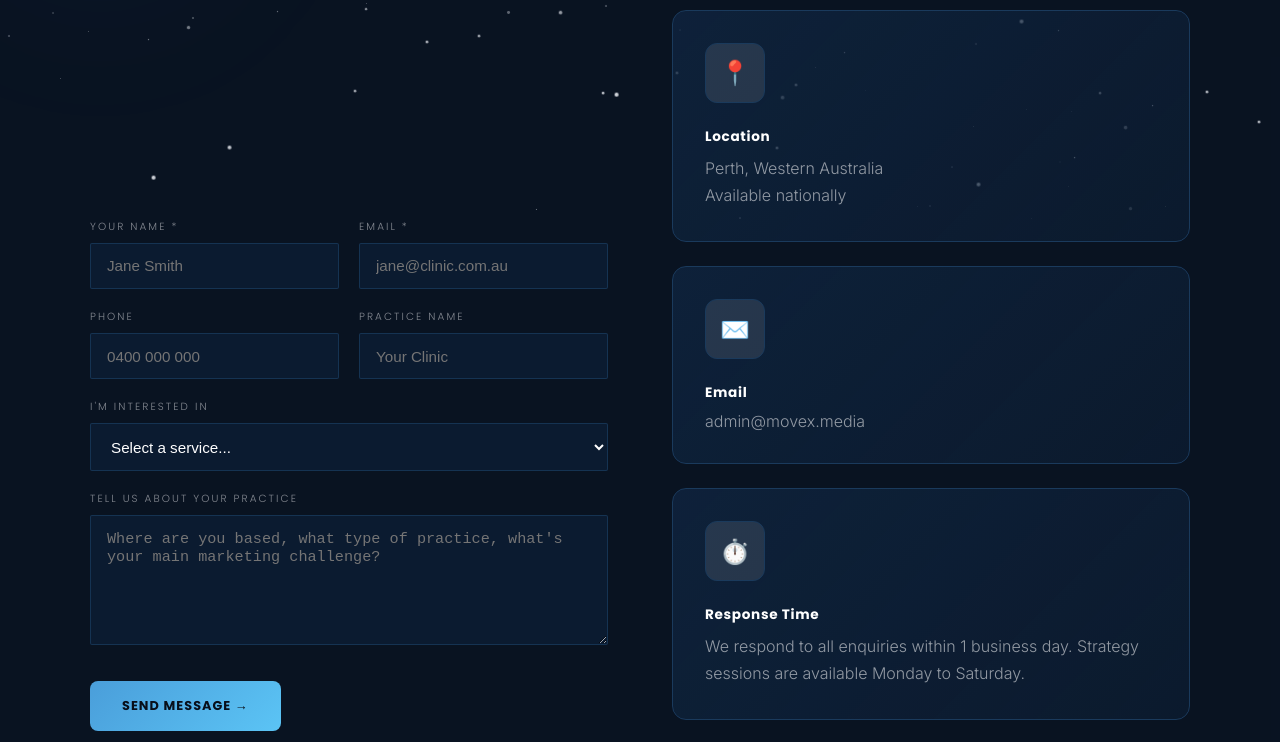
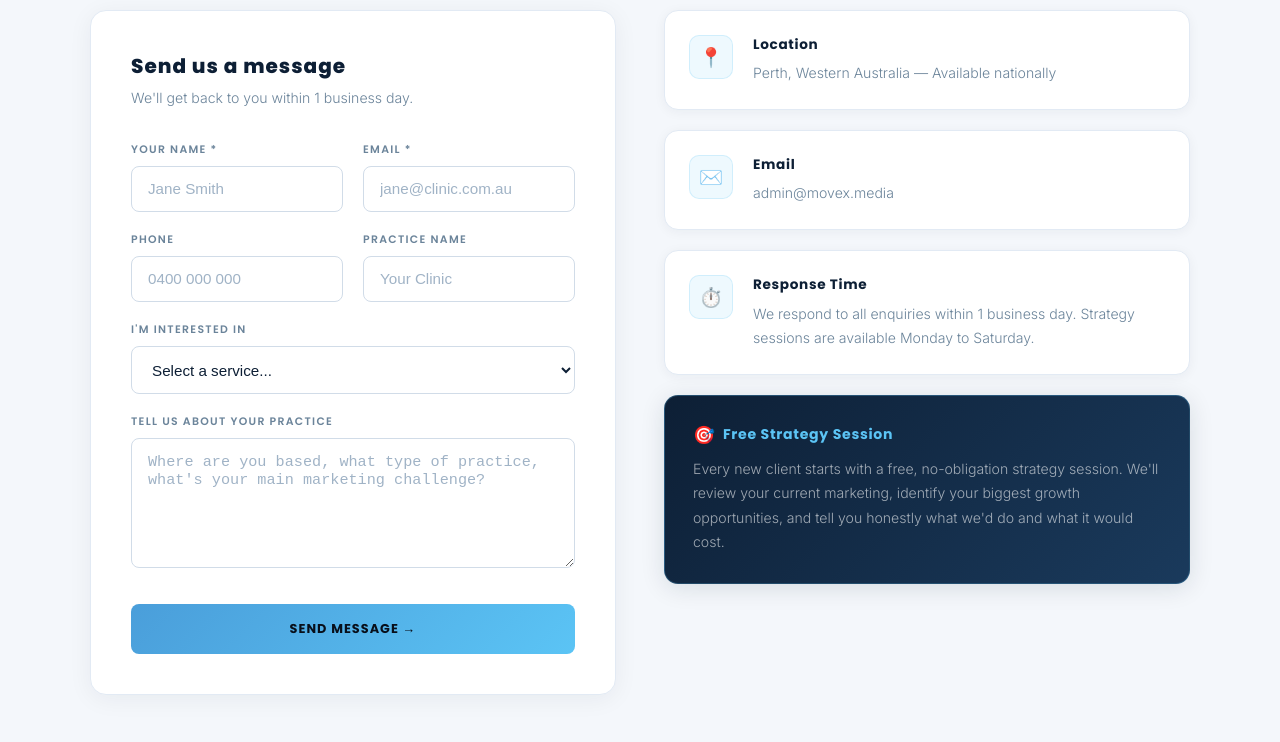
Before and after one commit to MoveXMedia/movexmedia, a Next.js app: page /contact in a window 1280 px wide. Shown: the part 580-1322 px from the top of the page. Built offline with nearby package versions, Linux system fonts and the light colour scheme.

Commit message:
Contact page: light mode section, top-aligned columns, styled form card

```diff
--- a/pages/contact.js
+++ b/pages/contact.js
@@ -42,26 +42,28 @@ export default function Contact() {
 
   const inputStyle = {
     width: '100%',
-    background: 'rgba(15,37,64,0.5)',
-    border: '1px solid rgba(26,58,92,0.8)',
-    borderRadius: '2px',
+    background: '#ffffff',
+    border: '1px solid #d1dce8',
+    borderRadius: '8px',
     padding: '0.85rem 1rem',
-    color: 'white',
+    color: '#0d1f35',
     fontSize: '0.95rem',
     fontFamily: 'Exo 2, sans-serif',
-    fontWeight: 300,
+    fontWeight: 400,
     outline: 'none',
     transition: 'border-color 0.2s',
+    boxSizing: 'border-box',
   };
 
   const labelStyle = {
     display: 'block',
     fontFamily: 'Poppins, sans-serif',
-    fontSize: '0.65rem',
-    letterSpacing: '0.2em',
-    color: 'rgba(255,255,255,0.5)',
+    fontSize: '0.68rem',
+    letterSpacing: '0.12em',
+    color: '#6b849a',
     marginBottom: '0.5rem',
     textTransform: 'uppercase',
+    fontWeight: 600,
   };
 
   return (
@@ -104,162 +106,117 @@ export default function Contact() {
         </div>
       </section>
 
-      <section style={{ padding: '3rem 2rem 8rem', background: 'rgba(15,37,64,0.2)' }}>
+      <section style={{ padding: '3rem 2rem 6rem', background: '#f4f7fb' }}>
         <div style={{ maxWidth: '1100px', margin: '0 auto' }}>
-          <div className="grid-2" style={{ gap: '4rem' }}>
+          <div style={{ display: 'grid', gridTemplateColumns: 'repeat(auto-fit, minmax(400px, 1fr))', gap: '3rem', alignItems: 'start' }}>
 
             {/* Form */}
             <div>
               {submitted ? (
-                <div className="card" style={{ textAlign: 'center', padding: '4rem 2rem' }}>
+                <div style={{ background: '#ffffff', border: '1px solid #e2eaf4', borderRadius: '16px', padding: '4rem 2rem', textAlign: 'center', boxShadow: '0 4px 24px rgba(13,31,53,0.06)' }}>
                   <div style={{ fontSize: '3rem', marginBottom: '1rem' }}>🚀</div>
-                  <h2 style={{
-                    fontFamily: 'Poppins, sans-serif',
-                    fontSize: '1.2rem',
-                    marginBottom: '1rem',
-                    color: '#5bc4f5',
-                  }}>Message Received</h2>
-                  <p style={{ color: 'rgba(255,255,255,0.6)', fontWeight: 300, lineHeight: '1.7' }}>
+                  <h2 style={{ fontFamily: 'Poppins, sans-serif', fontSize: '1.2rem', marginBottom: '1rem', color: '#5bc4f5' }}>Message Received</h2>
+                  <p style={{ color: '#6b849a', fontWeight: 300, lineHeight: '1.7' }}>
                     We&apos;ll be in touch within 1 business day to book your strategy session. Get ready for liftoff.
                   </p>
                 </div>
               ) : (
+                <div style={{ background: '#ffffff', border: '1px solid #e2eaf4', borderRadius: '16px', padding: '2.5rem', boxShadow: '0 4px 24px rgba(13,31,53,0.06)' }}>
+                  <h2 style={{ fontFamily: 'Poppins, sans-serif', fontWeight: 800, fontSize: '1.25rem', color: '#0d1f35', marginBottom: '0.4rem' }}>Send us a message</h2>
+                  <p style={{ color: '#6b849a', fontSize: '0.88rem', fontWeight: 300, marginBottom: '2rem', lineHeight: 1.6 }}>We&apos;ll get back to you within 1 business day.</p>
                   <form onSubmit={handleSubmit}>
                     <div className="form-row" style={{ display: 'grid', gridTemplateColumns: '1fr 1fr', gap: '1.25rem', marginBottom: '1.25rem' }}>
                       <div>
                         <label style={labelStyle}>Your Name *</label>
-                      <input
-                        name="name"
-                        required
-                        value={form.name}
-                        onChange={handleChange}
-                        style={inputStyle}
-                        placeholder="Jane Smith"
-                      />
+                        <input name="name" required value={form.name} onChange={handleChange} style={inputStyle} placeholder="Jane Smith" />
                       </div>
                       <div>
                         <label style={labelStyle}>Email *</label>
-                      <input
-                        name="email"
-                        type="email"
-                        required
-                        value={form.email}
-                        onChange={handleChange}
-                        style={inputStyle}
-                        placeholder="jane@clinic.com.au"
-                      />
+                        <input name="email" type="email" required value={form.email} onChange={handleChange} style={inputStyle} placeholder="jane@clinic.com.au" />
                       </div>
                     </div>
-
                     <div className="form-row" style={{ display: 'grid', gridTemplateColumns: '1fr 1fr', gap: '1.25rem', marginBottom: '1.25rem' }}>
                       <div>
                         <label style={labelStyle}>Phone</label>
-                      <input
-                        name="phone"
-                        value={form.phone}
-                        onChange={handleChange}
-                        style={inputStyle}
-                        placeholder="0400 000 000"
-                      />
+                        <input name="phone" value={form.phone} onChange={handleChange} style={inputStyle} placeholder="0400 000 000" />
                       </div>
                       <div>
                         <label style={labelStyle}>Practice Name</label>
-                      <input
-                        name="practice"
-                        value={form.practice}
-                        onChange={handleChange}
-                        style={inputStyle}
-                        placeholder="Your Clinic"
-                      />
+                        <input name="practice" value={form.practice} onChange={handleChange} style={inputStyle} placeholder="Your Clinic" />
                       </div>
                     </div>
-
                     <div style={{ marginBottom: '1.25rem' }}>
-                    <label style={labelStyle}>I'm interested in</label>
-                    <select
-                      name="service"
-                      value={form.service}
-                      onChange={handleChange}
-                      style={{ ...inputStyle, cursor: 'pointer' }}
-                    >
+                      <label style={labelStyle}>I&apos;m interested in</label>
+                      <select name="service" value={form.service} onChange={handleChange} style={{ ...inputStyle, cursor: 'pointer' }}>
                         <option value="">Select a service...</option>
                         <option value="google-ads">Google Ads</option>
-                      <option value="facebook">Facebook & Instagram Ads</option>
+                        <option value="facebook">Facebook &amp; Instagram Ads</option>
                         <option value="social">Social Media Management</option>
                         <option value="email">Email Marketing</option>
                         <option value="website">Website Development</option>
+                        <option value="hub">MoveX Marketing Hub</option>
                         <option value="all">Full-service marketing</option>
                         <option value="audit">Just the free audit</option>
                       </select>
                     </div>
-
                     <div style={{ marginBottom: '2rem' }}>
                       <label style={labelStyle}>Tell us about your practice</label>
-                    <textarea
-                      name="message"
-                      value={form.message}
-                      onChange={handleChange}
-                      style={{ ...inputStyle, minHeight: '130px', resize: 'vertical' }}
-                      placeholder="Where are you based, what type of practice, what's your main marketing challenge?"
-                    />
+                      <textarea name="message" value={form.message} onChange={handleChange} style={{ ...inputStyle, minHeight: '130px', resize: 'vertical' }} placeholder="Where are you based, what type of practice, what's your main marketing challenge?" />
                     </div>
-
-                  <button type="submit" disabled={loading} className="btn-primary" style={{ fontSize: '0.8rem', padding: '1rem 2rem', border: 'none', cursor: loading ? 'not-allowed' : 'pointer', opacity: loading ? 0.7 : 1 }}>
+                    <button type="submit" disabled={loading} className="btn-primary" style={{ fontSize: '0.8rem', padding: '1rem 2rem', border: 'none', cursor: loading ? 'not-allowed' : 'pointer', opacity: loading ? 0.7 : 1, width: '100%', display: 'flex', justifyContent: 'center' }}>
                       {loading ? 'Sending...' : 'Send Message →'}
                     </button>
                     {error && (
-                    <p style={{ color: '#f87171', marginTop: '1rem', fontSize: '0.85rem' }}>
+                      <p style={{ color: '#e05555', marginTop: '1rem', fontSize: '0.85rem' }}>
                         Something went wrong — please email us directly at admin@movex.media
                       </p>
                     )}
                   </form>
+                </div>
               )}
             </div>
 
             {/* Info panel */}
-            <div style={{ display: 'flex', flexDirection: 'column', gap: '1.5rem' }}>
-              <div className="card">
-                <div className="icon-wrap">📍</div>
-                <h3 style={{ fontFamily: 'Poppins, sans-serif', fontSize: '0.85rem', marginBottom: '0.5rem' }}>
-                  Location
-                </h3>
-                <p style={{ color: 'rgba(255,255,255,0.55)', fontWeight: 300, lineHeight: '1.7' }}>
-                  Perth, Western Australia<br />
-                  Available nationally
-                </p>
+            <div style={{ display: 'flex', flexDirection: 'column', gap: '1.25rem' }}>
+              <div style={{ background: '#ffffff', border: '1px solid #e2eaf4', borderRadius: '14px', padding: '1.5rem', display: 'flex', gap: '1.25rem', alignItems: 'flex-start', boxShadow: '0 2px 12px rgba(13,31,53,0.05)' }}>
+                <div style={{ width: '44px', height: '44px', borderRadius: '10px', background: 'rgba(91,196,245,0.1)', border: '1px solid rgba(91,196,245,0.2)', display: 'flex', alignItems: 'center', justifyContent: 'center', fontSize: '1.2rem', flexShrink: 0 }}>📍</div>
+                <div>
+                  <h3 style={{ fontFamily: 'Poppins, sans-serif', fontWeight: 700, fontSize: '0.85rem', color: '#0d1f35', marginBottom: '0.4rem' }}>Location</h3>
+                  <p style={{ color: '#6b849a', fontWeight: 300, lineHeight: '1.7', fontSize: '0.88rem', margin: 0 }}>Perth, Western Australia — Available nationally</p>
                 </div>
-
-              <div className="card">
-                <div className="icon-wrap">✉️</div>
-                <h3 style={{ fontFamily: 'Poppins, sans-serif', fontSize: '0.85rem', marginBottom: '0.5rem' }}>
-                  Email
-                </h3>
-                <p style={{ color: 'rgba(255,255,255,0.55)', fontWeight: 300 }}>
-                  admin@movex.media
-                </p>
               </div>
-
-              <div className="card">
-                <div className="icon-wrap">⏱️</div>
-                <h3 style={{ fontFamily: 'Poppins, sans-serif', fontSize: '0.85rem', marginBottom: '0.5rem' }}>
-                  Response Time
-                </h3>
-                <p style={{ color: 'rgba(255,255,255,0.55)', fontWeight: 300, lineHeight: '1.7' }}>
-                  We respond to all enquiries within 1 business day. Strategy sessions are available Monday to Saturday.
-                </p>
+              <div style={{ background: '#ffffff', border: '1px solid #e2eaf4', borderRadius: '14px', padding: '1.5rem', display: 'flex', gap: '1.25rem', alignItems: 'flex-start', boxShadow: '0 2px 12px rgba(13,31,53,0.05)' }}>
+                <div style={{ width: '44px', height: '44px', borderRadius: '10px', background: 'rgba(91,196,245,0.1)', border: '1px solid rgba(91,196,245,0.2)', display: 'flex', alignItems: 'center', justifyContent: 'center', fontSize: '1.2rem', flexShrink: 0 }}>✉️</div>
+                <div>
+                  <h3 style={{ fontFamily: 'Poppins, sans-serif', fontWeight: 700, fontSize: '0.85rem', color: '#0d1f35', marginBottom: '0.4rem' }}>Email</h3>
+                  <p style={{ color: '#6b849a', fontWeight: 300, lineHeight: '1.7', fontSize: '0.88rem', margin: 0 }}>admin@movex.media</p>
                 </div>
-
-              <div className="card" style={{ borderColor: 'rgba(91,196,245,0.3)' }}>
-                <h3 style={{ fontFamily: 'Poppins, sans-serif', fontSize: '0.85rem', marginBottom: '0.75rem', color: '#5bc4f5' }}>
-                  Free Strategy Session
-                </h3>
-                <p style={{ color: 'rgba(255,255,255,0.55)', fontWeight: 300, lineHeight: '1.7', fontSize: '0.9rem' }}>
-                  Every new client starts with a free, no-obligation strategy session. We&apos;ll review your current marketing, identify your biggest growth opportunities, and tell you honestly what we'd do and what it would cost.
+              </div>
+              <div style={{ background: '#ffffff', border: '1px solid #e2eaf4', borderRadius: '14px', padding: '1.5rem', display: 'flex', gap: '1.25rem', alignItems: 'flex-start', boxShadow: '0 2px 12px rgba(13,31,53,0.05)' }}>
+                <div style={{ width: '44px', height: '44px', borderRadius: '10px', background: 'rgba(91,196,245,0.1)', border: '1px solid rgba(91,196,245,0.2)', display: 'flex', alignItems: 'center', justifyContent: 'center', fontSize: '1.2rem', flexShrink: 0 }}>⏱️</div>
+                <div>
+                  <h3 style={{ fontFamily: 'Poppins, sans-serif', fontWeight: 700, fontSize: '0.85rem', color: '#0d1f35', marginBottom: '0.4rem' }}>Response Time</h3>
+                  <p style={{ color: '#6b849a', fontWeight: 300, lineHeight: '1.7', fontSize: '0.88rem', margin: 0 }}>We respond to all enquiries within 1 business day. Strategy sessions are available Monday to Saturday.</p>
+                </div>
+              </div>
+              <div style={{ background: 'linear-gradient(135deg, #0d1f35 0%, #1a3a5c 100%)', border: '1px solid rgba(91,196,245,0.25)', borderRadius: '14px', padding: '1.75rem', boxShadow: '0 4px 24px rgba(13,31,53,0.12)' }}>
+                <div style={{ display: 'flex', alignItems: 'center', gap: '0.5rem', marginBottom: '0.75rem' }}>
+                  <span style={{ fontSize: '1.1rem' }}>🎯</span>
+                  <h3 style={{ fontFamily: 'Poppins, sans-serif', fontWeight: 700, fontSize: '0.88rem', color: '#5bc4f5', margin: 0 }}>Free Strategy Session</h3>
+                </div>
+                <p style={{ color: 'rgba(255,255,255,0.6)', fontWeight: 300, lineHeight: '1.75', fontSize: '0.88rem', margin: 0 }}>
+                  Every new client starts with a free, no-obligation strategy session. We&apos;ll review your current marketing, identify your biggest growth opportunities, and tell you honestly what we&apos;d do and what it would cost.
                 </p>
               </div>
             </div>
+
           </div>
         </div>
+        <style>{`
+          input::placeholder, textarea::placeholder { color: #a0b3c6; }
+          input:focus, textarea:focus, select:focus { border-color: #5bc4f5 !important; box-shadow: 0 0 0 3px rgba(91,196,245,0.1); }
+          select option { background: #ffffff; color: #0d1f35; }
+        `}</style>
       </section>
     </>
   );
```
Lines whose indentation alone changed are shown as unchanged.
